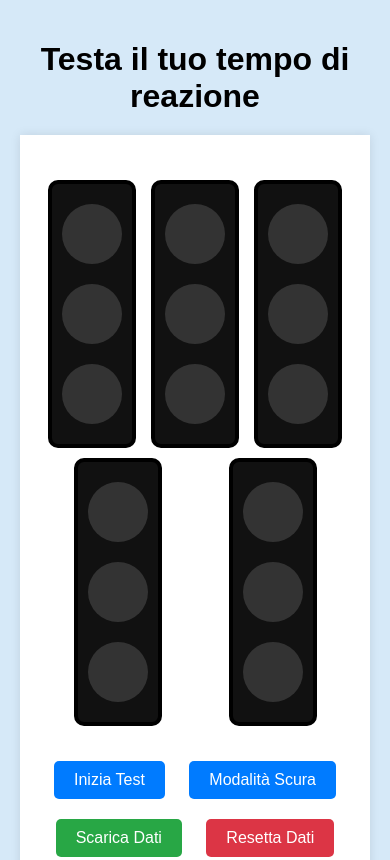
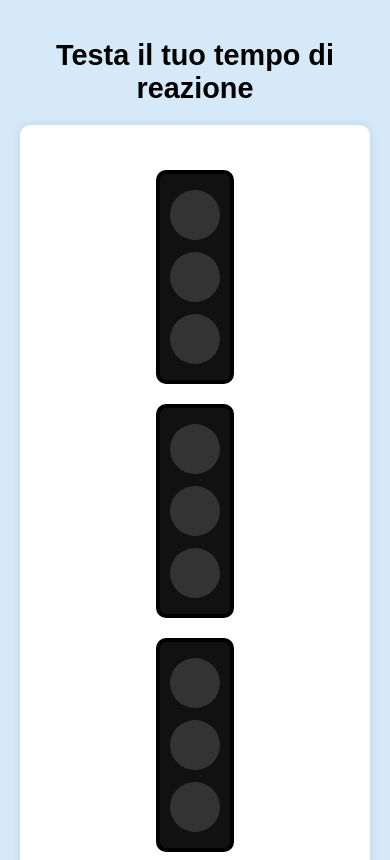
Before and after one commit to Davidinx/Reaction-time-test, a plain HTML site: page index.html in a window 390 px wide. Shown: the top 860 px of the page. Drawn offline with nearby package versions, Linux system fonts and the light colour scheme.

Commit message:
Update style.css

```diff
--- a/style.css
+++ b/style.css
@@ -158,3 +158,40 @@ body.dark-mode table {
     50%  { background-color: #2c2c2c; }
     100% { background-color: #e6d74f; }
 }
+
+/* Adattamento generale per schermi piccoli */
+@media (max-width: 600px) {
+    .container {
+        padding: 15px;
+        border-radius: 10px;
+    }
+
+    h1 {
+        font-size: 1.8em;
+    }
+
+    button {
+        padding: 10px 18px;
+        font-size: 14px;
+        margin: 5px;
+    }
+
+    .traffic-lights {
+        flex-direction: column;
+        align-items: center;
+    }
+
+    .traffic-light {
+        margin: 10px 0;
+    }
+
+    .light {
+        width: 50px;
+        height: 50px;
+        margin: 6px 0;
+    }
+
+    table {
+        font-size: 14px;
+    }
+}
```
